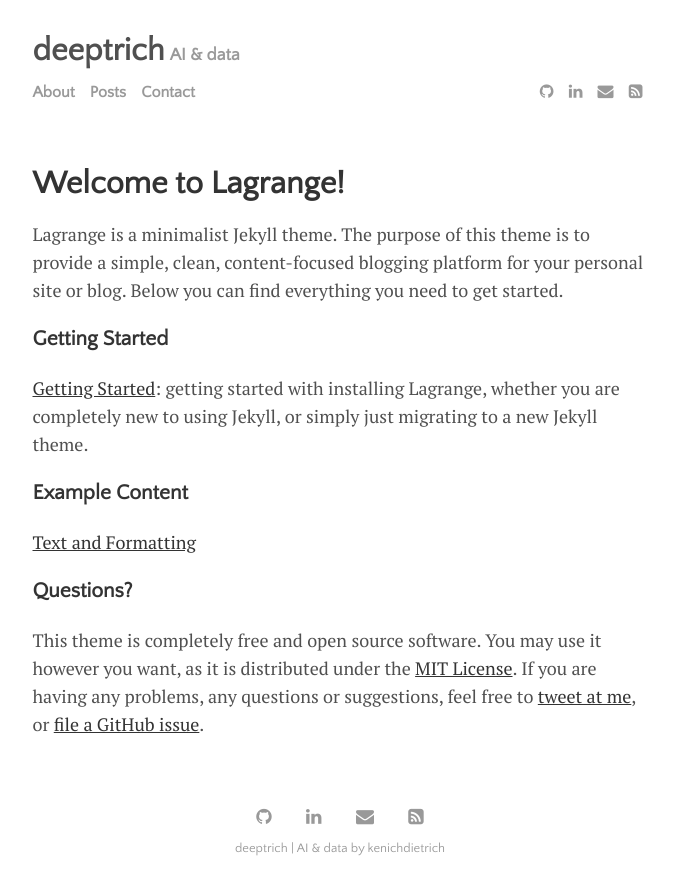
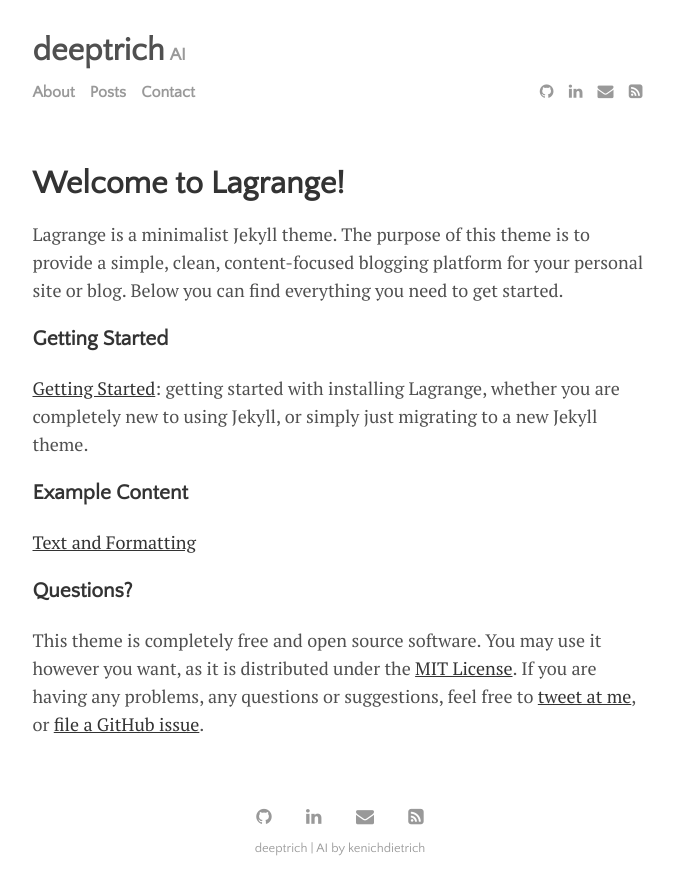
Before and after one commit to kenichdietrich/old_kenichdietrich.github.io, a Jekyll site: the page built from docs/menu/about.md, in a window 1280 px wide. Shown: the top 895 px of the page, without its empty margins (300-974 px from the left). Built offline with Jekyll 4.4.1, drawn with Linux system fonts in a browser that asks for light colours.

Commit message:
new description

```diff
--- a/docs/_config.yml
+++ b/docs/_config.yml
@@ -21,7 +21,7 @@ plugins:             [jekyll-paginate, jekyll-sitemap, jekyll-feed, jekyll-seo-t
 
 # Customise atom feed settings (this is where Jekyll-Feed gets configuration information)
 title:		           'deeptrich'
-description:	       'AI & data'
+description:	       'AI'
 author:              'kenichdietrich'
 
 # RSS 2.0 can be used instead of Atom by uncommenting following two lines
```
